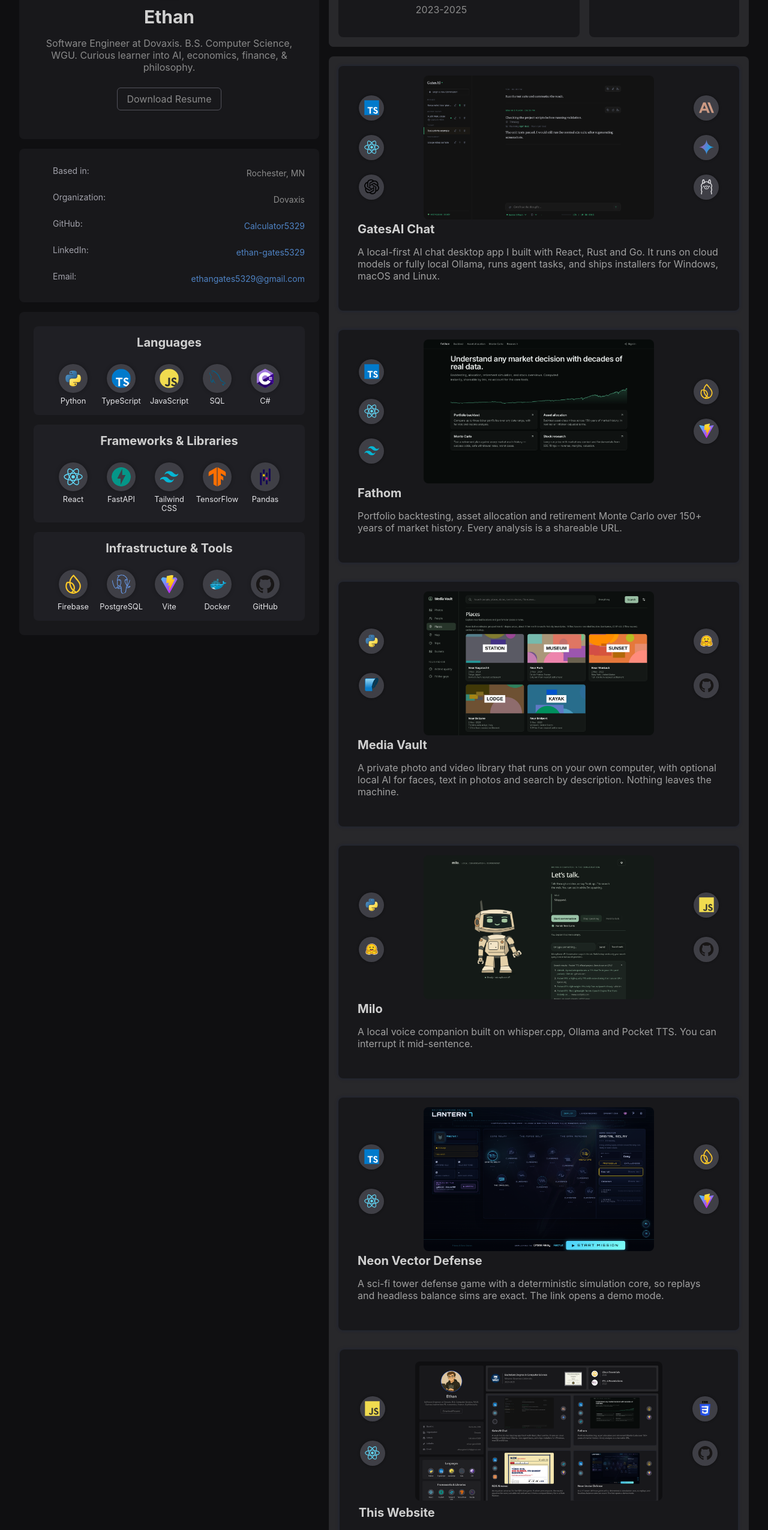
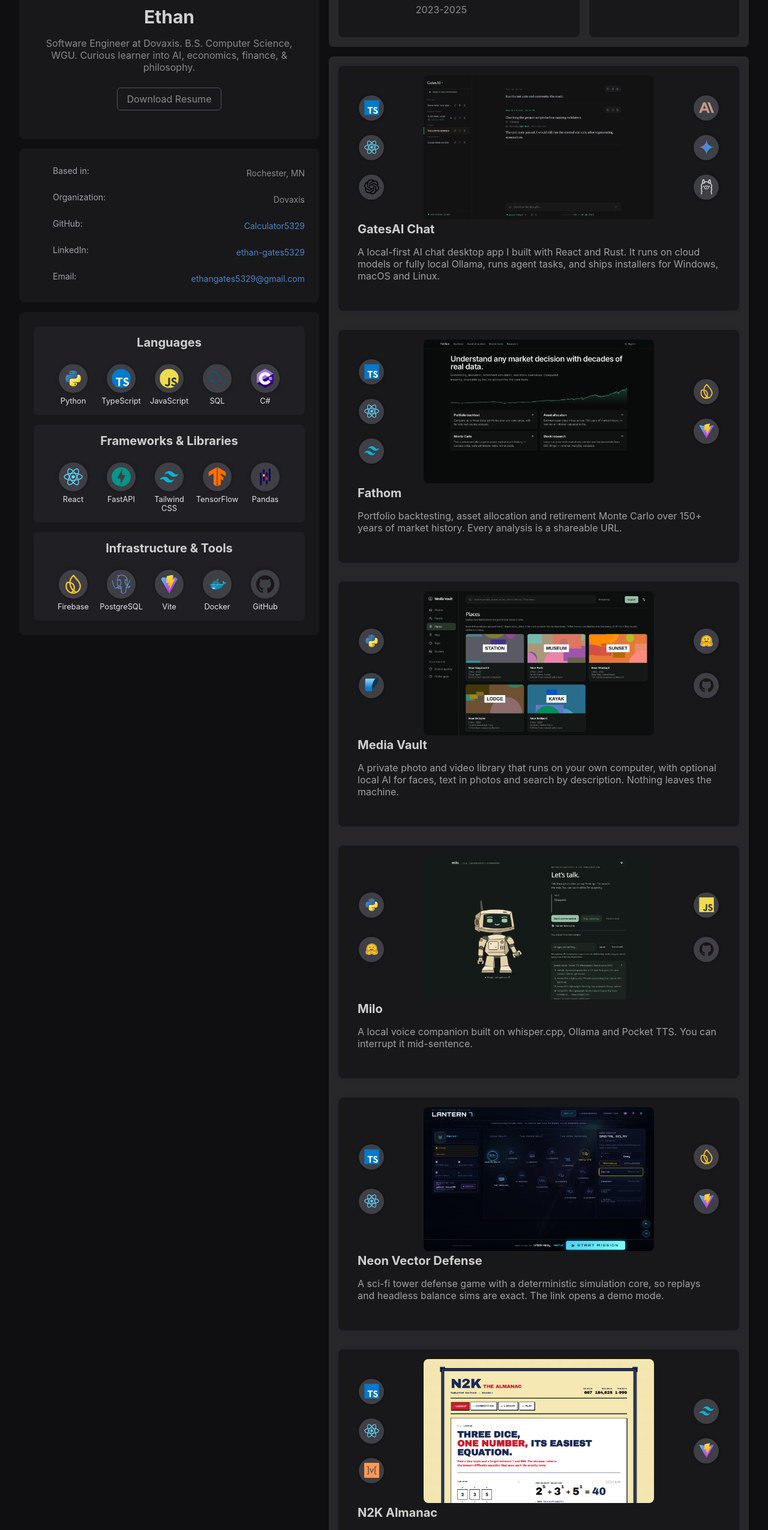
Before and after one commit to Calculator5329/Calculator5329.github.io, a React (Create React App) app: page / in a window 1280 px wide. Shown: the part 242-2793 px from the top of the page at 60% size. Built offline with nearby package versions, Linux system fonts and the light colour scheme; some icons are missing.

Commit message:
Projects: drop the This Website card (six cards, even grid); GatesAI blurb without Go
Co-Authored-By: Claude Opus 5.5 <noreply@anthropic.com>

```diff
--- a/src/components/Projects.js
+++ b/src/components/Projects.js
@@ -14,7 +14,7 @@ export default function Projects() {
       <Project
         title="GatesAI Chat"
         image={`${process.env.PUBLIC_URL}/gatesai-chat.png`}
-        description="A local-first AI chat desktop app I built with React, Rust and Go. It runs on cloud models or fully local Ollama, runs agent tasks, and ships installers for Windows, macOS and Linux."
+        description="A local-first AI chat desktop app I built with React and Rust. It runs on cloud models or fully local Ollama, runs agent tasks, and ships installers for Windows, macOS and Linux."
         link="https://gatesai.web.app/"
         techIcons={[
           icon("TypeScript", "TypeScript.svg"),
@@ -80,19 +80,6 @@ export default function Projects() {
       />
 
       <Project
-        title="This Website"
-        image={`${process.env.PUBLIC_URL}/portfolio-site.png`}
-        description="This site. A React single-page app on GitHub Pages, with the source on GitHub."
-        link="https://github.com/Calculator5329/Calculator5329.github.io"
-        techIcons={[
-          icon("JavaScript", "JavaScript.svg"),
-          icon("React", "React.svg"),
-          icon("CSS", "CSS.svg"),
-          icon("GitHub", "GitHub.svg"),
-        ]}
-      />
-
-      <Project
         title="N2K Almanac"
         image={`${process.env.PUBLIC_URL}/n2k-almanac.png`}
         description="An equation almanac for the N2K dice game. A solver precomputes the easiest equation for every solvable roll and serves it from a compact binary file in a Web Worker."
```
